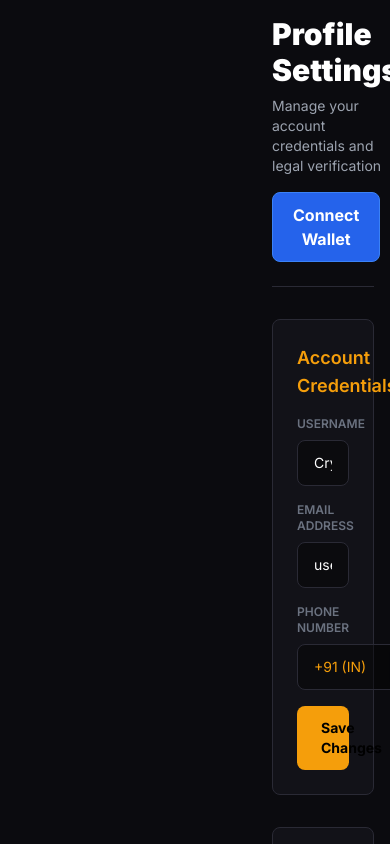
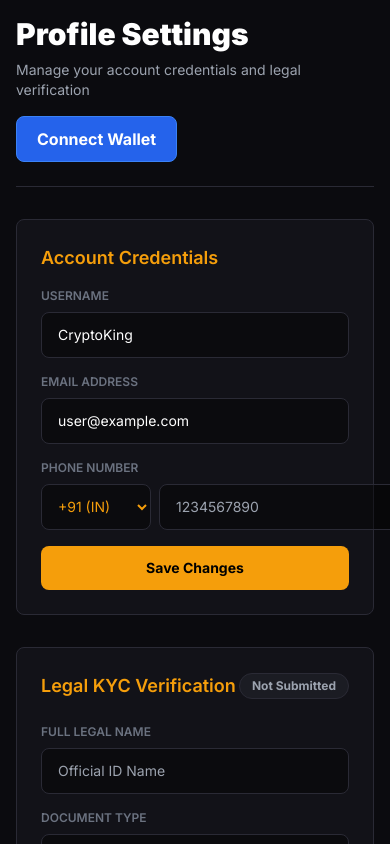
Before and after one commit to usdxofficialdev/-Dead-Token-Exchange-, a Next.js app: page /profile in a window 390 px wide. Shown: the top 844 px of the page. Built offline with nearby package versions, Linux system fonts and the light colour scheme.

Commit message:
Update AppLayout.tsx

```diff
--- a/app/components/AppLayout.tsx
+++ b/app/components/AppLayout.tsx
@@ -17,9 +17,13 @@ export default function AppLayout({
 }: AppLayoutProps) {
   return (
     <div className="flex min-h-screen bg-[#0B0B0F] text-white">
-      <Sidebar />
+      {/* Sidebar - Hidden on mobile, visible on md and up */}
+      <div className="hidden md:block">
+        <Sidebar />
+      </div>
 
-      <main className="flex-1 ml-64 overflow-x-hidden p-4 md:p-8">
+      {/* Main Content */}
+      <main className="w-full md:ml-64 overflow-x-hidden p-4 md:p-8">
         <PageHeader
           title={title}
           description={description}
```
